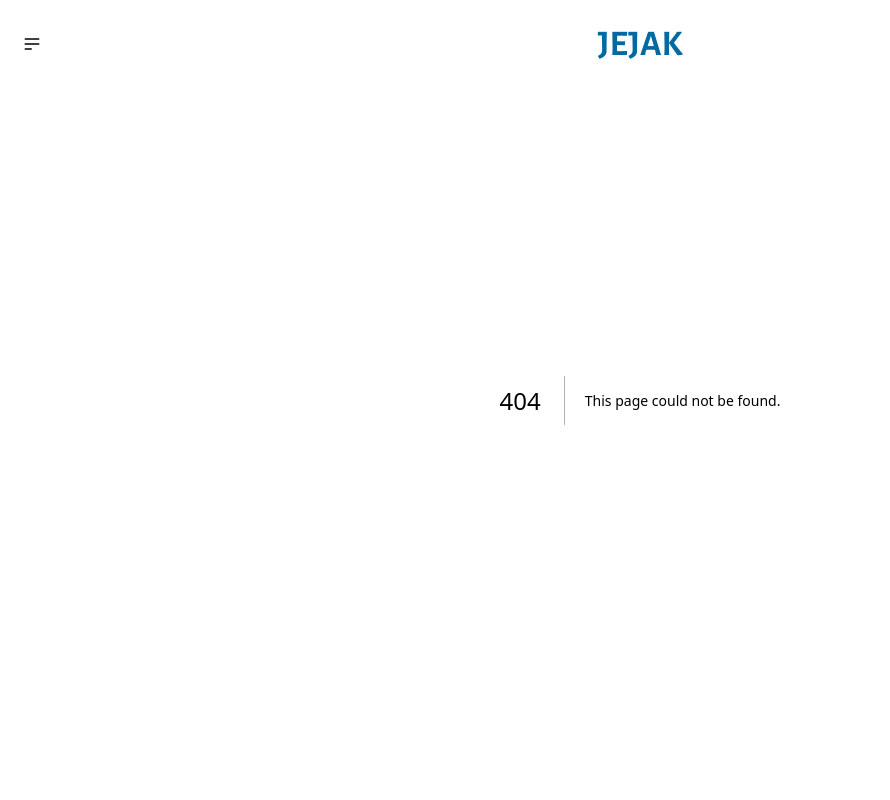
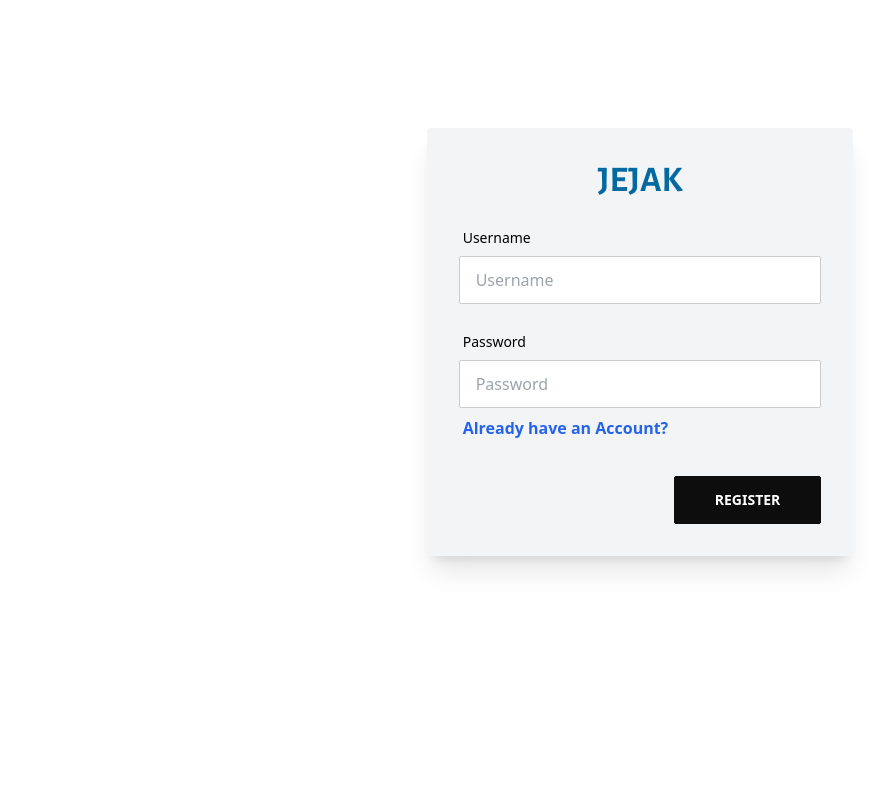
Before and after one commit to adibangkai/the-timeline, a Next.js app: page /kurlegis in a window 1280 px wide. Before the commit this address had no page. Shown: the top 800 px of the page, without its empty margins (0-890 px from the left). Built offline with nearby package versions, Linux system fonts and the light colour scheme.

Commit message:
authform

```diff
--- /dev/null
+++ b/app/(dashboard)/kurlegis/page.tsx
@@ -0,0 +1,4 @@
+import AuthForm from "@/components/AuthForm";
+export default async function LoginPage() {
+  return <AuthForm mode="register" />;
+}
--- /dev/null
+++ b/app/(dashboard)/kurlogin/page.tsx
@@ -0,0 +1,4 @@
+import AuthForm from "@/components/AuthForm";
+export default async function LoginPage() {
+  return <AuthForm mode="login" />;
+}
--- /dev/null
+++ b/app/(dashboard)/layout.tsx
@@ -0,0 +1,25 @@
+import Footer from "@/components/Footer";
+import Navbar from "@/components/Navbar";
+import "@/styles/style.css";
+import { Alegreya_Sans } from "@next/font/google";
+
+const alagreyaSC = Alegreya_Sans({
+  subsets: ["cyrillic"],
+  variable: "--alagreyaSC-font",
+  weight: ["500", "400", "700"],
+});
+
+export default function RootLayout({
+  children,
+}: {
+  children: React.ReactNode;
+}) {
+  return (
+    <html className={alagreyaSC.variable}>
+      <head />
+      <body className="bg-base-100  flex flex-col min-h-screen ">
+        {children}
+      </body>
+    </html>
+  );
+}
--- /dev/null
+++ b/components/AuthForm.tsx
@@ -0,0 +1,71 @@
+"use client";
+
+import Link from "next/link";
+
+const registerContent = {
+  linkUrl: "/kurlogin",
+  linkText: "Already have an Account?",
+  header: "Create new account",
+  subheader: "Just few things to get started",
+  buttonText: "Register",
+};
+const signinContent = {
+  linkUrl: "/kurlegis",
+  linkText: "Don't have an account?",
+  header: "Welcome!",
+  subheader: "Enter your credentials to access your account",
+  buttonText: "Sign In",
+};
+
+const AuthForm = ({ mode }) => {
+  const content = mode === "register" ? registerContent : signinContent;
+
+  return (
+    <div className="h-fit w-5/6 md:w-4/6 mx-auto mt-32 min-h-max flex justify-center">
+      <div className="card w-3/6  shadow-xl bg-gray-100 ">
+        <div className="card-body gap-5">
+          <h2 className="normal-case text-4xl judul text-sky-700 text-center">
+            {" "}
+            JEJAK
+          </h2>
+          <div className="form-control w-full justify-centers">
+            <label className="label">
+              <span className="label-text">Username</span>
+            </label>
+            <input
+              type="text"
+              placeholder="Username"
+              className="input input-bordered w-full "
+            />
+          </div>
+          <div className="form-control w-full ">
+            <label className="label">
+              <span className="label-text">Password</span>
+            </label>
+            <input
+              type="password"
+              placeholder="Password"
+              className="input input-bordered w-full "
+            />
+            <label className="label">
+              <Link
+                //  prefetch for prelaod other page
+                href={content.linkUrl}
+                className="text-blue-600 font-bold"
+              >
+                {content.linkText}
+              </Link>
+            </label>
+          </div>
+          <div className="card-actions justify-end pt-2">
+            <button className="btn btn-primary px-10">
+              {content.buttonText}
+            </button>
+          </div>
+        </div>
+      </div>
+    </div>
+  );
+};
+
+export default AuthForm;
```
Also changed, not shown: app/(loba)/head.tsx (renamed from app/head.tsx), app/(loba)/jejak/[id]/page.tsx (renamed from app/jejak/[id]/page.tsx), app/(loba)/kontribusi/page.tsx (renamed from app/kontribusi/page.tsx), app/(loba)/layout.tsx (renamed from app/layout.tsx), app/(loba)/loading.tsx (renamed from app/loading.tsx), app/(loba)/page.tsx (renamed from app/page.tsx), app/(loba)/saran/page.tsx (renamed from app/saran/page.tsx).
